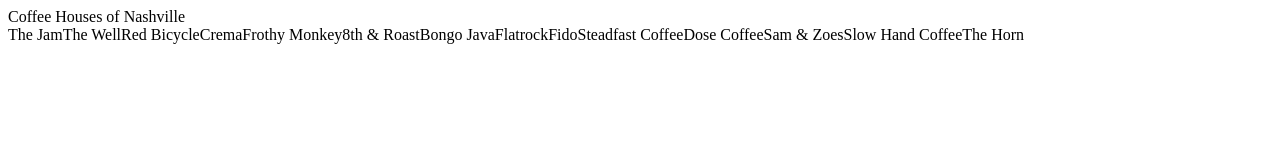
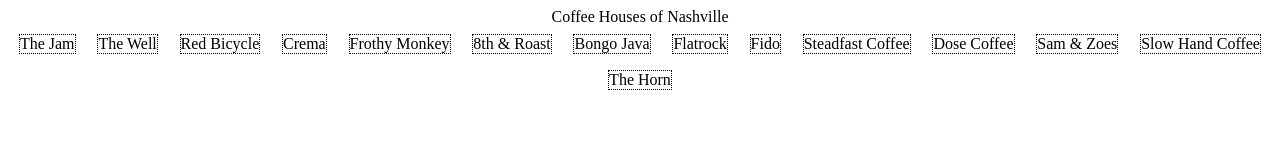
Before and after one commit to trev-of-ev/coffee-house-e17, a plain HTML site: page index.html in a window 1280 px wide. Drawn offline with Linux system fonts and the light colour scheme.

Commit message:
STYLES UPDATED WITH FLEXBOX

```diff
--- a/styles/main.css
+++ b/styles/main.css
@@ -1,3 +1,16 @@
+.pageHeader {
+    display: flex;
+    justify-content: center;
+}
+
 .list {
     display: flex;
+    flex-wrap: wrap;
+    justify-content: space-around;
 }
+
+.shop {
+    display: block;
+    border: 1px dotted;
+    margin: 0.5em;
+}
```
